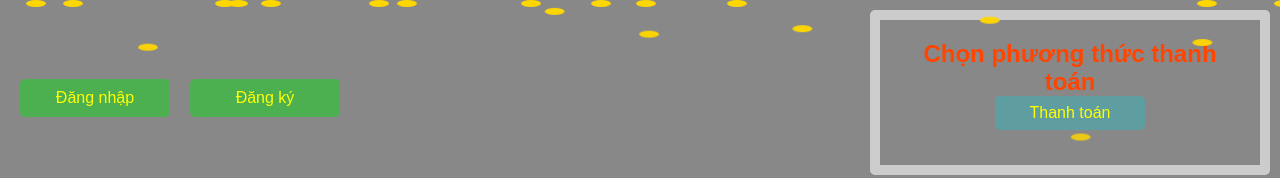
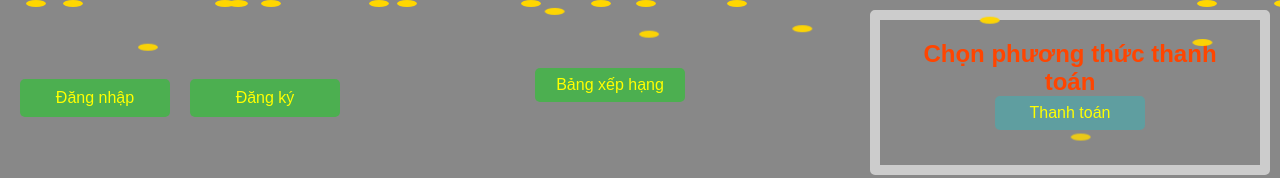
Before and after one commit to phanxuanlanh22130142/Group18, a plain HTML site: page index.html in a window 1280 px wide. Shown: the top 178 px of the page. Drawn offline with Linux system fonts and the light colour scheme; some packages are replaced by stand-ins of ours; a script that the page names is missing.

Commit message:
Add files via upload

```diff
--- a/index.html
+++ b/index.html
@@ -946,6 +946,32 @@ input, select, textarea, button {
   pointer-events: none;
   z-index: 9999;
 }
+.dropdown {
+      position: relative;
+      display: inline-block;
+    }
+
+    .dropbtn {
+      background-color: #4CAF50;
+      color: white;
+      padding: 16px;
+      font-size: 16px;
+      border: none;
+      cursor: pointer;
+    }
+
+    .dropdown-content {
+      display: none;
+      position: absolute;
+      background-color: #f9f9f9;
+      min-width: 160px;
+      box-shadow: 0px 8px 16px 0px rgba(0,0,0,0.2);
+      z-index: 1;
+    }
+
+    .dropdown:hover .dropdown-content {
+      display: block;
+    }
   </style>
 </head>
 <body>
@@ -987,7 +1013,15 @@ input, select, textarea, button {
       <p id="registerMessage"></p>
   </div>
 </div>
-
+<div class="dropdown">
+  <button class="dropbtn">Bảng xếp hạng</button>
+  <div class="dropdown-content">
+    <button onclick="window.location.href='https://momo.vn/cinema/top-phim?fromType=nav_menu'">Bảng xếp hạng phim</button>
+    <button onclick="window.location.href='https://tienhiep.info/category/bang-xep-hang'">Bảng xếp hạng truyện</button>
+    <button onclick="window.location.href='https://www.nhaccuatui.com/bai-hat/top-20.nhac-viet.html'">Bảng xếp hạng nhạc</button>
+    <button onclick="window.location.href='https://hoanghapc.vn/tro-choi-hay-nhat-the-gioi'">Bảng xếp hạng game</button>
+  </div>
+</div>
 
     <div class="payment-container">
       <h2>Chọn phương thức thanh toán</h2>
```
